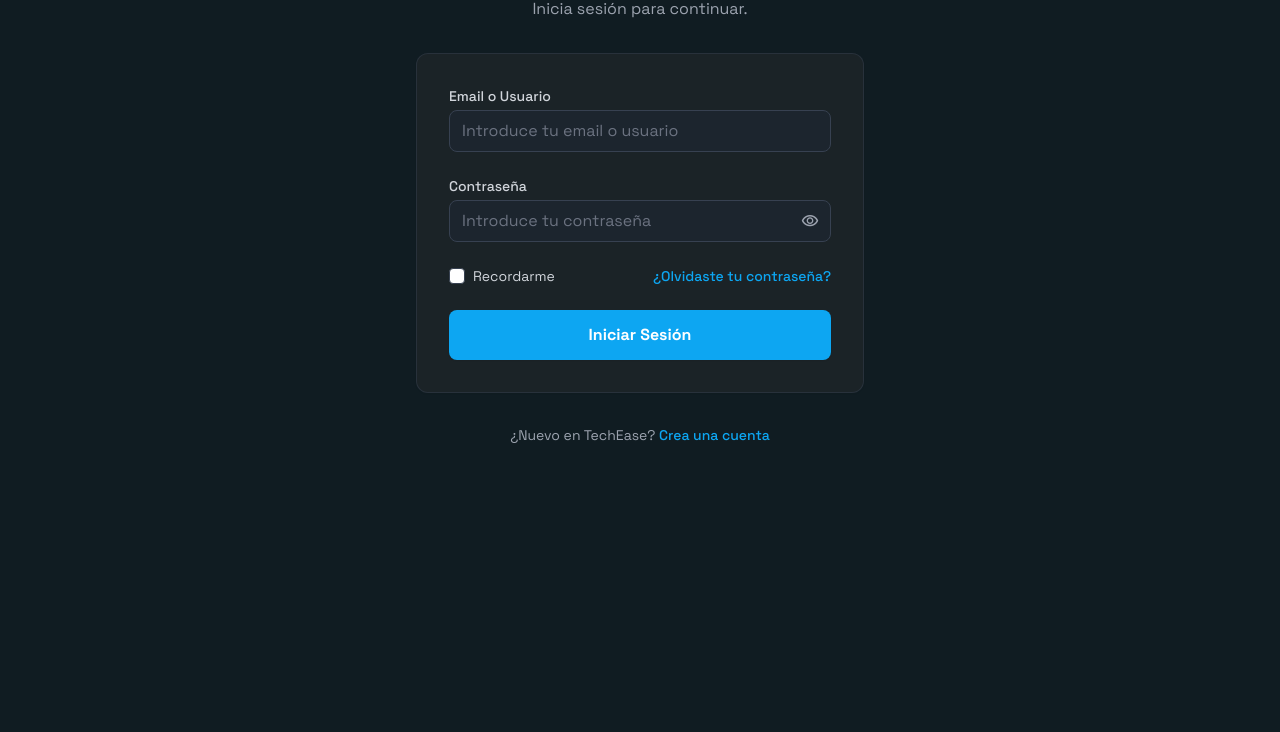
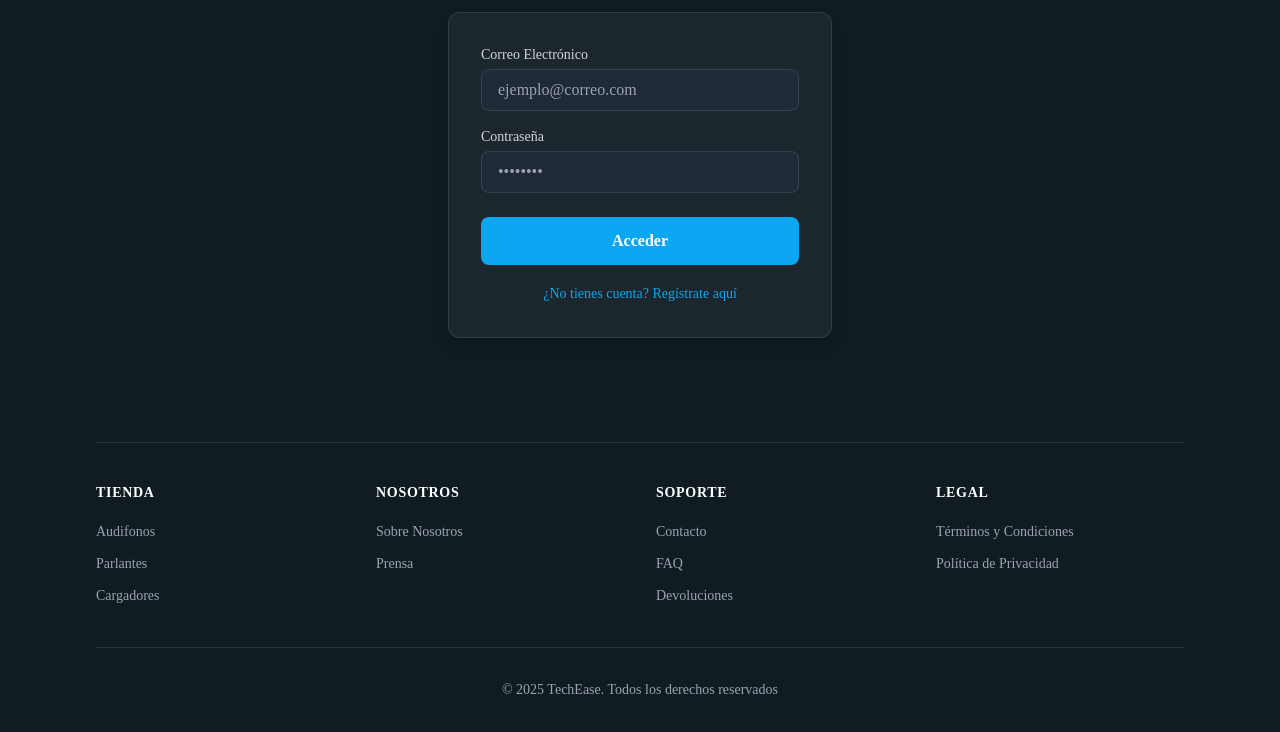
Before and after one commit to cmdevpe/techeasy, a plain HTML site: page login.html in a window 1280 px wide. Shown: the part 201-933 px from the top of the page. Before the commit the page ends 800 px from the top, so only its background shows below. Drawn offline with nearby package versions, Linux system fonts and the light colour scheme.

Commit message:
first commit

```diff
--- a/login.html
+++ b/login.html
@@ -1,175 +1,130 @@
 <!DOCTYPE html>
 <html class="dark" lang="es">
   <head>
-    <meta charset="utf-8" />
-    <meta content="width=device-width, initial-scale=1.0" name="viewport" />
-    <title>Iniciar Sesión - TechEase</title>
-    <script src="https://cdn.tailwindcss.com?plugins=forms,container-queries"></script>
-    <link href="https://fonts.googleapis.com" rel="preconnect" />
-    <link crossorigin="" href="https://fonts.gstatic.com" rel="preconnect" />
-    <link href="https://fonts.googleapis.com/css2?family=Space+Grotesk:wght@300..700&display=swap" rel="stylesheet" />
-    <link href="https://fonts.googleapis.com/css2?family=Material+Symbols+Outlined" rel="stylesheet" />
-    <script>
+    <meta charset="UTF-8" />
+    <meta name="viewport" content="width=device-width, initial-scale=1.0" />
+    <title>Iniciar Sesión | Techeasy</title>
+    <link
+      rel="stylesheet"
+      href="https://fonts.googleapis.com/css2?family=Material+Symbols+Outlined:opsz,wght,FILL,GRAD@20..48,100..700,0..1,-50..200"
+    />
+    <script src="https://cdn.tailwindcss.com"></script>
+    <script id="tailwind-config">
       tailwind.config = {
         darkMode: "class",
         theme: {
           extend: {
             colors: {
-                        "primary": "#0da6f2",
+              primary: "#0da6f2",
               "background-light": "#f5f7f8",
               "background-dark": "#101c22",
             },
             fontFamily: {
-                        "display": ["Space Grotesk", "sans-serif"]
+              display: ["Space Grotesk"],
             },
             borderRadius: {
-                        "DEFAULT": "0.25rem",
-                        "lg": "0.5rem",
-                        "xl": "0.75rem",
-                        "full": "9999px"
+              DEFAULT: "0.25rem",
+              lg: "0.5rem",
+              xl: "0.75rem",
+              full: "9999px",
             },
           },
         },
-        }
+      };
     </script>
     <style>
       .material-symbols-outlined {
-            font-variation-settings:
-                'FILL' 0,
-                'wght' 400,
-                'GRAD' 0,
-                'opsz' 24
+        font-variation-settings: "FILL" 0, "wght" 400, "GRAD" 0, "opsz" 24;
+      }
+      .material-symbols-outlined.filled {
+        font-variation-settings: "FILL" 1, "wght" 400, "GRAD" 0, "opsz" 24;
       }
     </style>
   </head>
-<body class="bg-background-light dark:bg-background-dark font-display text-gray-800 dark:text-gray-200">
-    <div class="relative flex h-auto min-h-screen w-full flex-col overflow-x-hidden">
 
+  <body
+    class="bg-background-light dark:bg-background-dark font-display text-gray-800 dark:text-gray-200"
+  >
+    <div
+      class="relative flex h-auto min-h-screen w-full flex-col overflow-x-hidden"
+    >
       <div class="layout-container flex h-full grow flex-col">
         <div class="flex flex-1 justify-center">
-                <div class="layout-content-container flex w-full flex-col max-w-6xl px-4 sm:px-6 lg:px-8">
-
+          <div
+            class="layout-content-container flex w-full flex-col max-w-6xl px-4 sm:px-6 lg:px-8"
+          >
             <div id="header-placeholder"></div>
 
-                    <main class="flex flex-1 items-center justify-center py-12 px-4 sm:px-6 md:px-8">
-                        <div class="w-full max-w-md space-y-8">
-                            <div class="text-center">
-                                <h1 class="text-3xl font-bold text-gray-900 dark:text-white tracking-tight">Bienvenido a TechEase</h1>
-                                <p class="mt-2 text-gray-600 dark:text-gray-400">Inicia sesión para continuar.</p>
+            <main class="flex flex-col items-center justify-center grow py-10">
+              <div class="w-full max-w-sm">
+                <div class="text-center mb-8">
+                  <h1 class="text-3xl font-bold text-gray-900 dark:text-white">
+                    Iniciar Sesión
+                  </h1>
+                  <p class="text-gray-500 dark:text-gray-400 mt-2">
+                    Accede a tu cuenta de Techeasy.
+                  </p>
                 </div>
 
-                            <div class="bg-white dark:bg-[#1b2327] shadow-sm border border-gray-200 dark:border-gray-700/50 rounded-xl p-6 sm:p-8">
-                                <form id="login-form" class="space-y-6" action="javascript:void(0);">
-                                    <div>
-                                        <label for="email" class="block text-sm font-medium text-gray-700 dark:text-gray-300">Email o Usuario</label>
-                                        <div class="mt-1">
-                                            <input id="email" name="email" type="email" autocomplete="email" required
-                                                class="w-full rounded-lg border-gray-300 dark:border-gray-700 bg-gray-50 dark:bg-gray-800/50 focus:border-primary focus:ring-primary dark:text-white"
-                                                placeholder="Introduce tu email o usuario">
+                <form
+                  class="bg-white dark:bg-white/5 p-8 rounded-xl shadow-lg border border-gray-200 dark:border-white/10"
+                >
+                  <div class="mb-4">
+                    <label
+                      for="email"
+                      class="block text-sm font-medium text-gray-700 dark:text-gray-300 mb-1"
+                      >Correo Electrónico</label
+                    >
+                    <input
+                      type="email"
+                      id="email"
+                      name="email"
+                      required
+                      class="w-full px-4 py-2 border border-gray-300 dark:border-gray-700 rounded-lg dark:bg-gray-800 dark:text-white focus:ring-primary focus:border-primary"
+                      placeholder="ejemplo@correo.com"
+                    />
                   </div>
+                  <div class="mb-6">
+                    <label
+                      for="password"
+                      class="block text-sm font-medium text-gray-700 dark:text-gray-300 mb-1"
+                      >Contraseña</label
+                    >
+                    <input
+                      type="password"
+                      id="password"
+                      name="password"
+                      required
+                      class="w-full px-4 py-2 border border-gray-300 dark:border-gray-700 rounded-lg dark:bg-gray-800 dark:text-white focus:ring-primary focus:border-primary"
+                      placeholder="••••••••"
+                    />
                   </div>
-
-                                    <div>
-                                        <label for="password" class="block text-sm font-medium text-gray-700 dark:text-gray-300">Contraseña</label>
-                                        <div class="mt-1 relative">
-                                            <input id="password" name="password" type="password" autocomplete="current-password" required
-                                                class="w-full rounded-lg border-gray-300 dark:border-gray-700 bg-gray-50 dark:bg-gray-800/50 focus:border-primary focus:ring-primary dark:text-white"
-                                                placeholder="Introduce tu contraseña">
-                                            <button type="button" id="toggle-password" class="absolute inset-y-0 right-0 flex items-center px-3 text-gray-500 dark:text-gray-400">
-                                                <span class="material-symbols-outlined text-lg">visibility</span>
+                  <button
+                    type="submit"
+                    class="w-full h-12 bg-primary text-white rounded-lg font-bold hover:bg-primary/90 transition-colors"
+                  >
+                    Acceder
                   </button>
-                                        </div>
-                                    </div>
-
-                                    <div class="flex items-center justify-between">
-                                        <div class="flex items-center">
-                                            <input id="remember-me" name="remember-me" type="checkbox"
-                                                class="h-4 w-4 rounded border-gray-300 dark:border-gray-700 text-primary focus:ring-primary">
-                                            <label for="remember-me" class="ml-2 block text-sm text-gray-900 dark:text-gray-300">Recordarme</label>
-                                        </div>
-                                        <div class="text-sm">
-                                            <a href="#" class="font-medium text-primary hover:underline">¿Olvidaste tu contraseña?</a>
-                                        </div>
-                                    </div>
-
-                                    <p id="error-message" class="text-sm text-red-600 dark:text-red-400 hidden"></p>
-
-                                    <div>
-                                        <button type="button" onclick="window.location.href = 'dashboard.html'"
-                                            class="w-full flex justify-center py-3 px-4 border border-transparent rounded-lg shadow-sm text-base font-bold text-white bg-primary hover:bg-primary/90 focus:outline-none focus:ring-2 focus:ring-offset-2 focus:ring-primary transition-colors">
-                                            Iniciar Sesión
-                                        </button>
+                  <div class="mt-4 text-center">
+                    <a
+                      href="register.html"
+                      class="text-sm text-primary hover:underline"
+                      >¿No tienes cuenta? Regístrate aquí</a
+                    >
                   </div>
                 </form>
-                            </div>
-
-                            <p class="text-center text-sm text-gray-600 dark:text-gray-400">
-                                ¿Nuevo en TechEase?
-                                <a href="register.html" class="font-medium text-primary hover:underline">Crea una cuenta</a>
-                            </p>
               </div>
             </main>
 
             <div id="footer-placeholder"></div>
-
+          </div>
         </div>
       </div>
     </div>
 
-        <div id="modals-placeholder"></div>
-
-    </div>
-
     <script type="module">
-        import { loadLayout } from './js/loader.js';
+      import { loadLayout } from "./js/loader.js";
       await loadLayout();
-
-        import { initializeApp } from './js/app.js';
-        initializeApp();
-
-        function simulateLogin() {
-            const guestUser = {
-                id: 99999,
-                name: "Invitado",
-                email: "invitado@techease.com"
-            };
-
-            sessionStorage.setItem('techEaseUser', JSON.stringify(guestUser));
-
-            const redirectTo = sessionStorage.getItem('techEaseRedirectTo');
-            if (redirectTo) {
-                sessionStorage.removeItem('techEaseRedirectTo');
-                window.location.href = redirectTo;
-            } else {
-                window.location.href = 'dashboard.html';
-            }
-        }
-
-        const loginForm = document.getElementById("login-form");
-        const errorMessage = document.getElementById("error-message");
-        const passwordInput = document.getElementById("password");
-        const togglePassword = document.getElementById("toggle-password");
-
-
-        if (sessionStorage.getItem('techEaseUser')) {
-            window.location.href = 'dashboard.html';
-            return;
-        }
-
-        // Si el usuario presiona Enter en el formulario
-        loginForm.addEventListener("submit", (e) => {
-            e.preventDefault();
-            errorMessage.classList.add("hidden");
-            simulateLogin();
-        });
-
-        togglePassword.addEventListener("click", () => {
-            const type = passwordInput.getAttribute("type") === "password" ? "text" : "password";
-            passwordInput.setAttribute("type", type);
-
-            const icon = togglePassword.querySelector("span");
-            icon.textContent = type === "password" ? "visibility" : "visibility_off";
-        });
     </script>
   </body>
 </html>
```
Also changed, not shown: orders.html (+0 -1 lines). Lines whose indentation alone changed are shown as unchanged.
